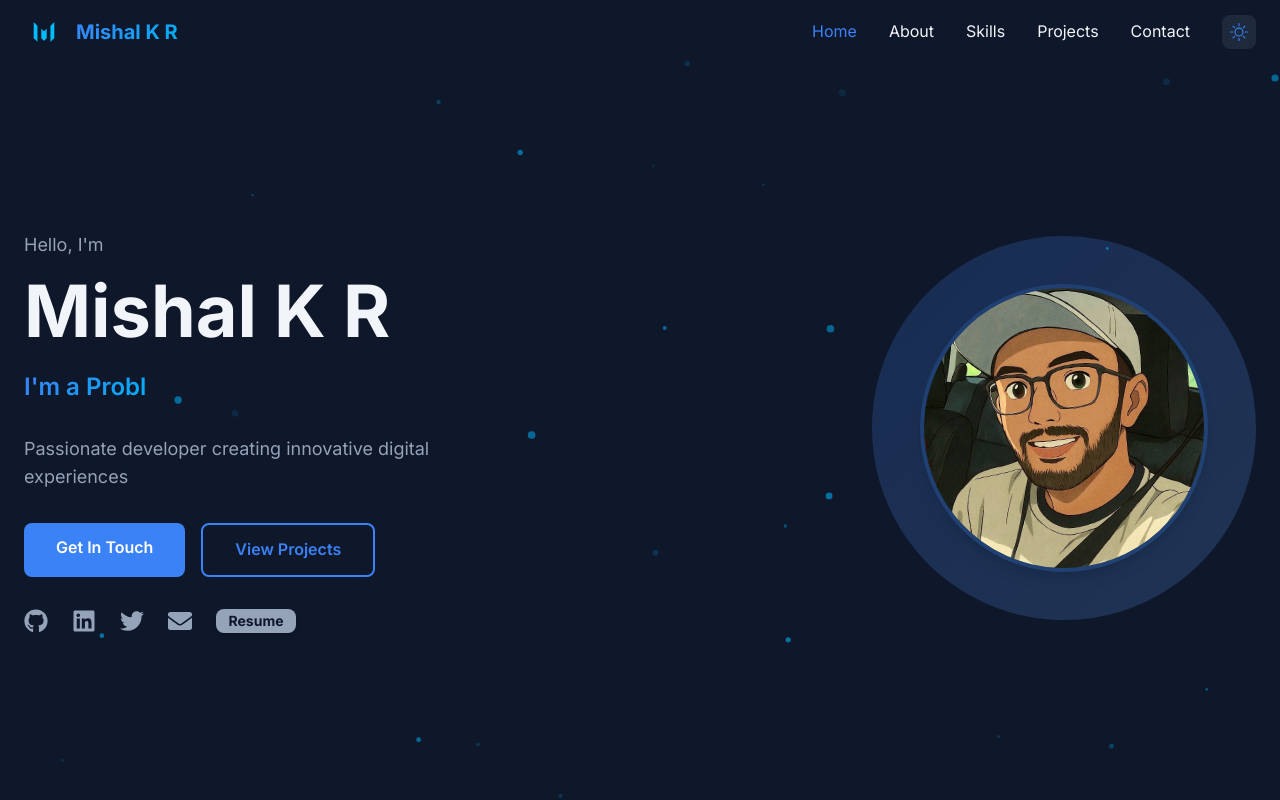
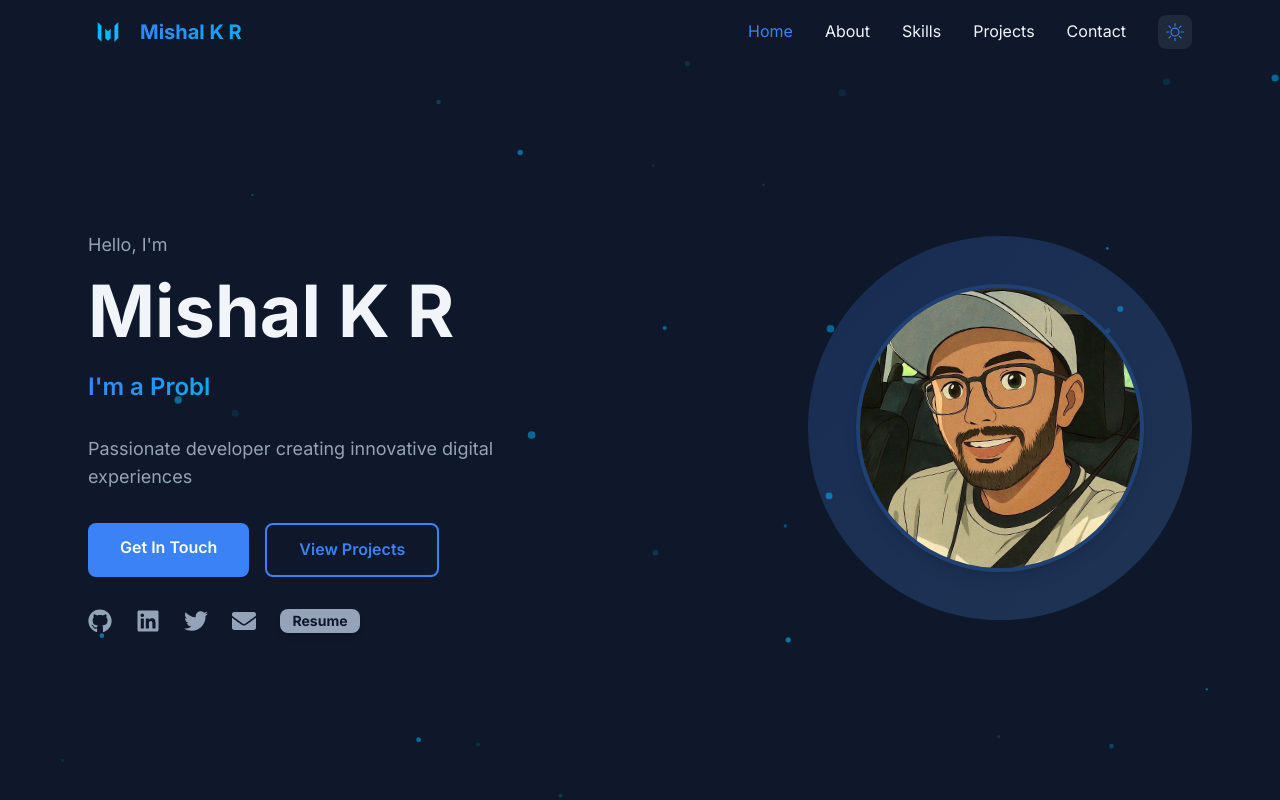
Before and after one commit to MsL-Mishal/msl-mishal.github.io, a React (Vite) app: page / in a window 1280 px wide. Shown: the top 800 px of the page. Built offline with nearby package versions, Linux system fonts and the light colour scheme.

Commit message:
fix(Contact): Add justify-center property in call to action buttons; experiment(index.css) Roll back to max-w-6xl property on container-width custom class

```diff
--- a/src/components/Contact.jsx
+++ b/src/components/Contact.jsx
@@ -252,7 +252,7 @@ const Contact = () => {
                   onClick={handleEmailClick}
                   whileHover={{ scale: 1.05 }}
                   whileTap={{ scale: 0.95 }}
-                  className="inline-flex items-center px-8 py-3 bg-accent-light dark:bg-accent-dark text-white rounded-lg font-semibold hover:bg-accent-shade-light dark:hover:bg-accent-shade-dark transition-colors duration-200"
+                  className="inline-flex justify-center items-center px-8 py-3 bg-accent-light dark:bg-accent-dark text-white rounded-lg font-semibold hover:bg-accent-shade-light dark:hover:bg-accent-shade-dark transition-colors duration-200"
                 >
                   <FaEnvelope className="mr-2" />
                   Send me an email
@@ -262,7 +262,7 @@ const Contact = () => {
                   onClick={handleResumeDownload}
                   whileHover={{ scale: 1.05 }}
                   whileTap={{ scale: 0.95 }}
-                  className="inline-flex items-center px-8 py-3 border-2 border-accent-light dark:border-accent-dark text-accent-light dark:text-accent-dark rounded-lg font-semibold hover:bg-accent-light hover:text-white dark:hover:bg-accent-dark dark:hover:text-white transition-colors duration-200 cursor-none"
+                  className="inline-flex justify-center items-center px-8 py-3 border-2 border-accent-light dark:border-accent-dark text-accent-light dark:text-accent-dark rounded-lg font-semibold hover:bg-accent-light hover:text-white dark:hover:bg-accent-dark dark:hover:text-white transition-colors duration-200 cursor-none"
                 >
                   <FaDownload className="mr-2" />
                   Download Resume
--- a/src/index.css
+++ b/src/index.css
@@ -30,7 +30,7 @@
 
 @layer components {
   .container-width {
-    @apply w-full mx-auto;
+    @apply w-full max-w-6xl mx-auto;
   }
 
   .card-hover {
```
